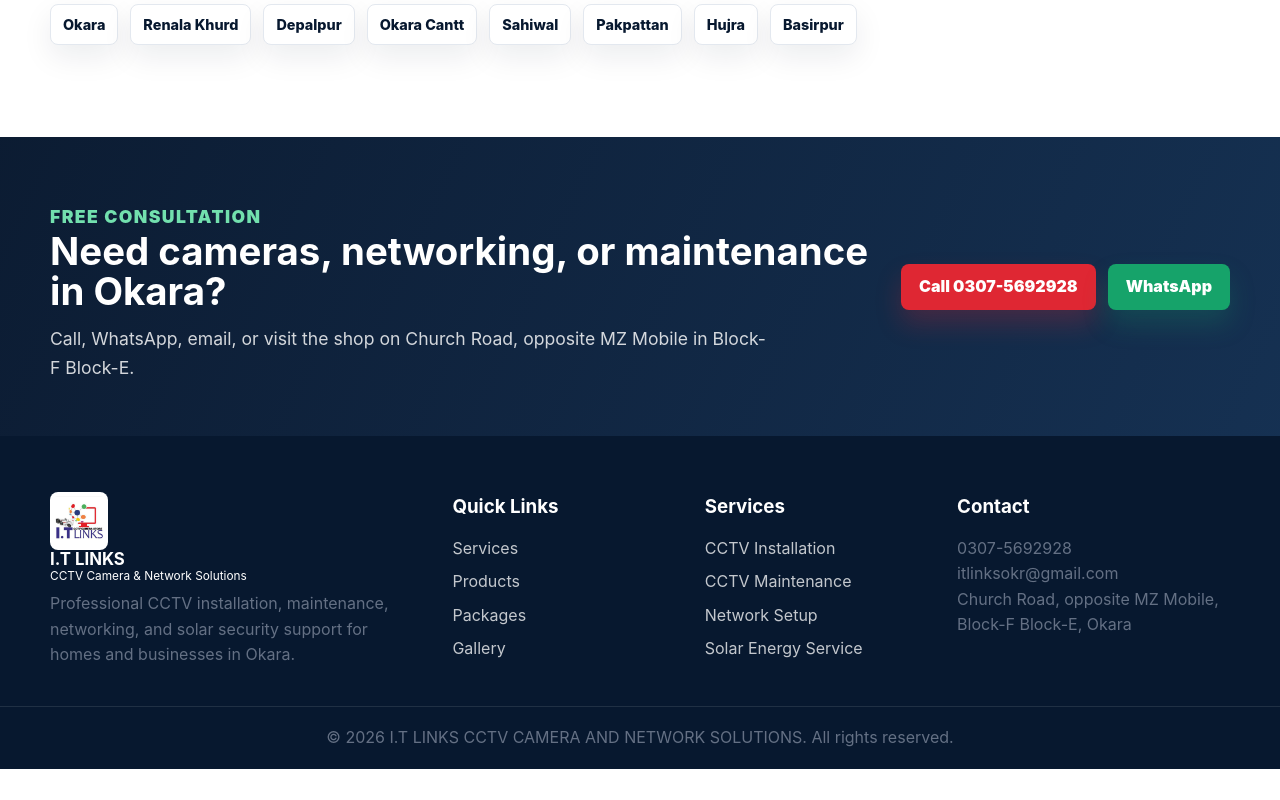
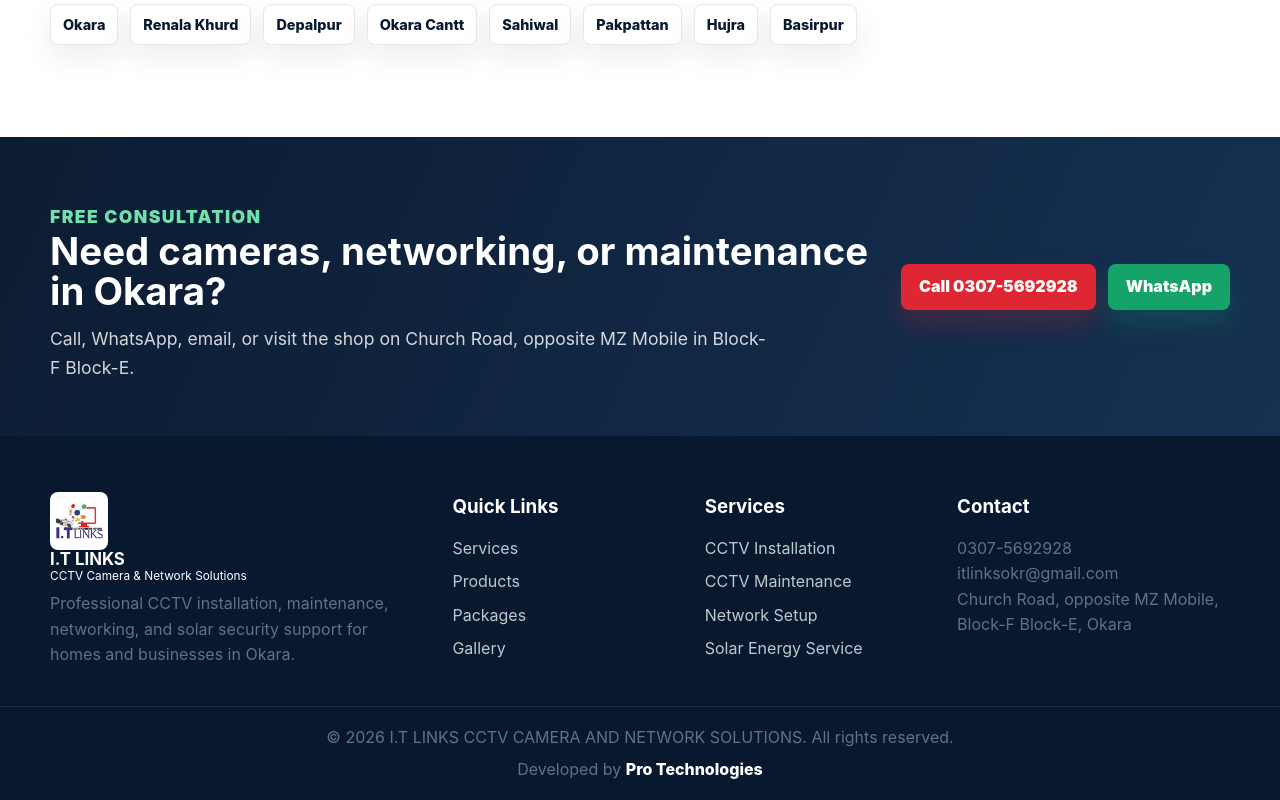
Before and after one commit to mazhardev/itlinksokara, a Next.js app: page / in a window 1280 px wide. Shown: the part 4258-5058 px from the top of the page. Before the commit the page ends 5027 px from the top, so only its background shows below. Built offline with nearby package versions, Linux system fonts and the light colour scheme.

Commit message:
Add developer credit section to footer with styling

```diff
--- a/components/Footer.jsx
+++ b/components/Footer.jsx
@@ -50,6 +50,16 @@
         <p>
           &copy; 2026 {business.name}. All rights reserved.
         </p>
+        <p className="developer-credit">
+          Developed by{" "}
+          <a
+            href="https://web.facebook.com/protechnologiespvt"
+            target="_blank"
+            rel="noopener noreferrer"
+          >
+            Pro Technologies
+          </a>
+        </p>
       </div>
     </footer>
   );
--- a/style.css
+++ b/style.css
@@ -1780,6 +1780,17 @@
   margin: 0;
 }
 
+.footer-bottom .developer-credit {
+  margin-top: 6px;
+}
+
+.footer-bottom .developer-credit a {
+  display: inline;
+  margin: 0;
+  color: var(--white);
+  font-weight: 800;
+}
+
 .back-to-top {
   width: 48px;
   height: 48px;
```
